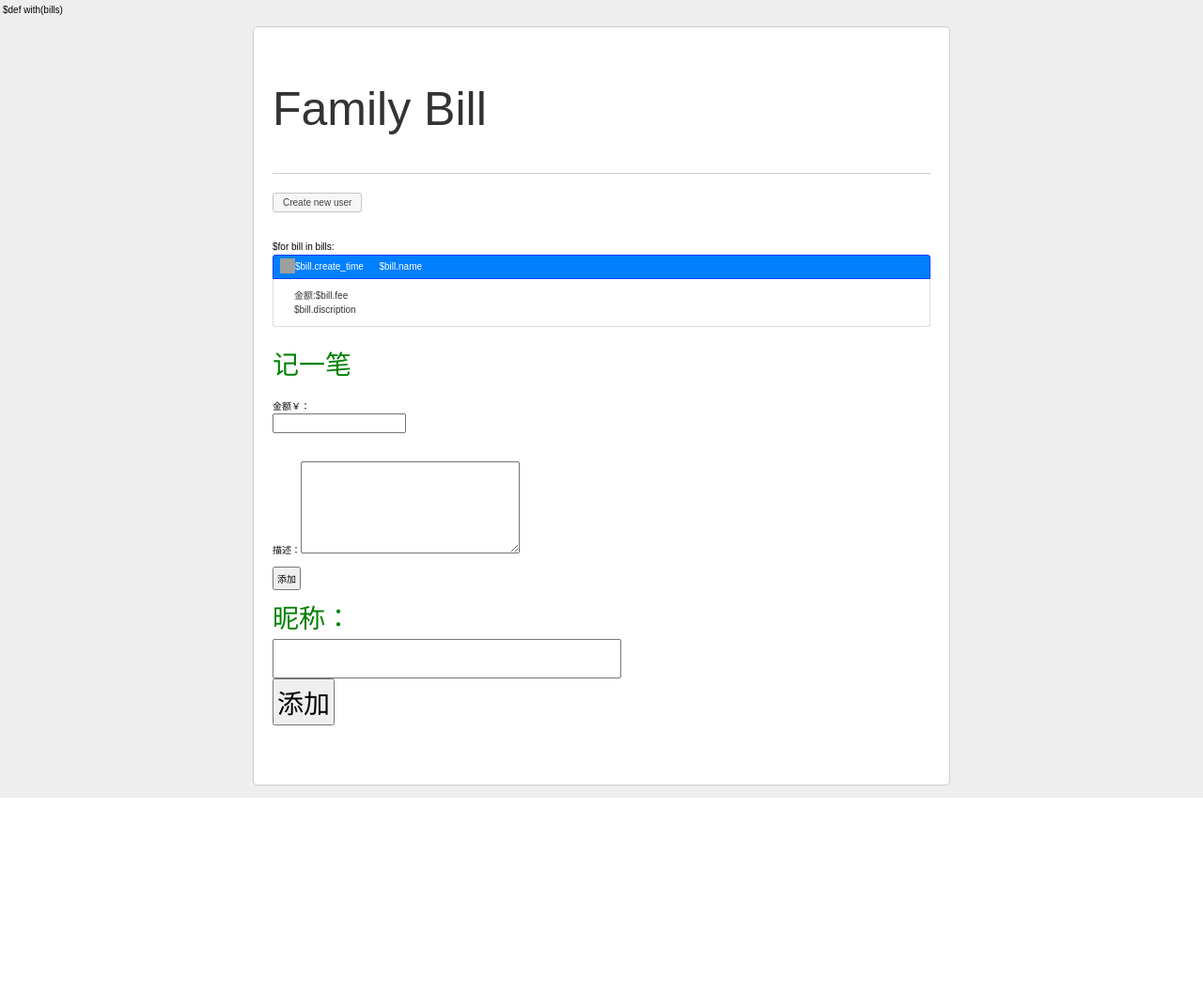
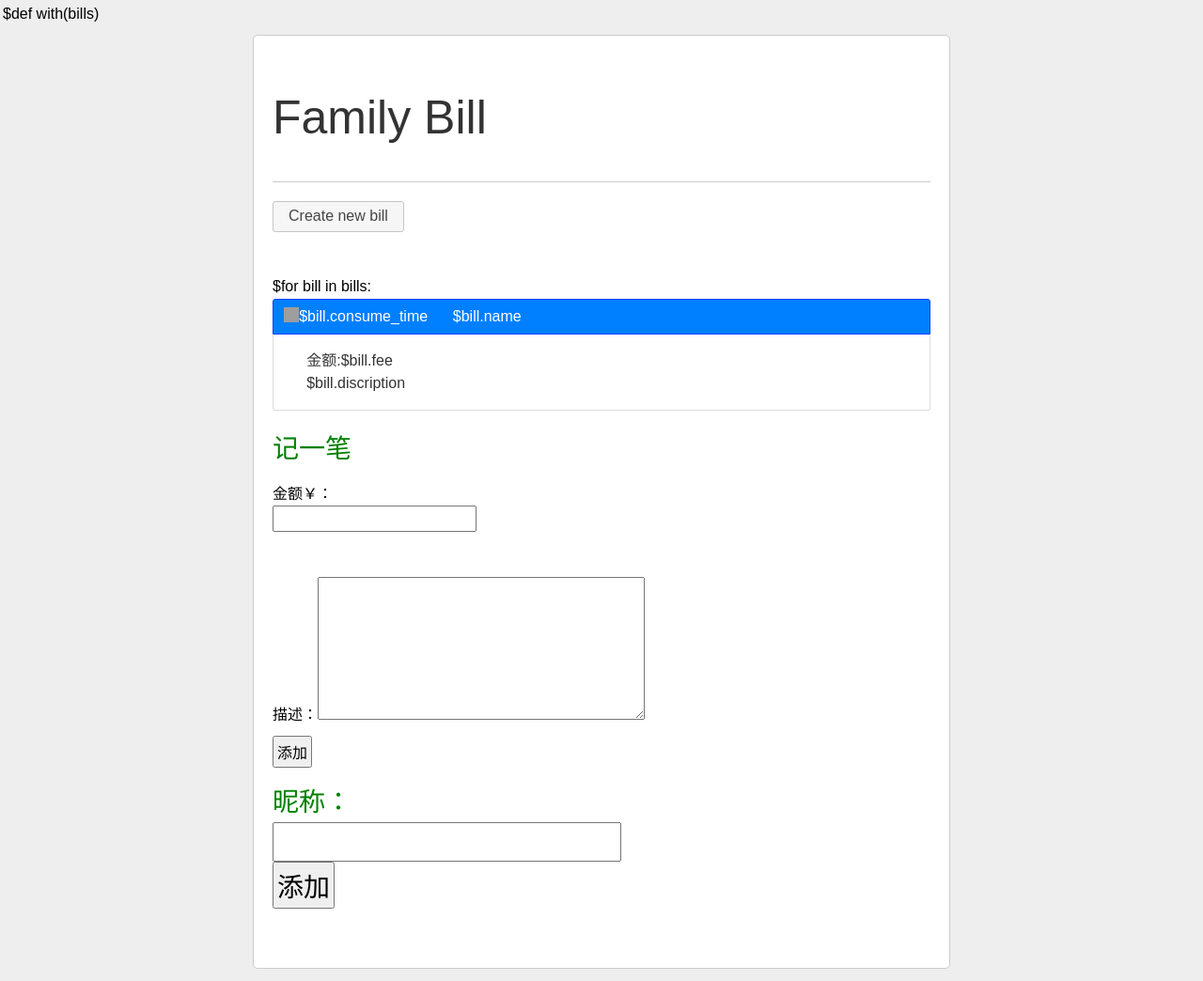
Before and after one commit to redfish88/FamilyBill, a Python web app: template templates/index.html in a window 1280 px wide. Shown: the whole page at 94% size. Before the commit the page ends 849 px from the top, so only its background shows below. Run offline with Jinja, Linux system fonts and the light colour scheme; the template is opened without the code that fills it, so the values that code supplies are empty; some libraries are stand-ins or nearby versions; grey boxes are pictures that could not be loaded.

Commit message:
修改主页样式、账单排序方式

```diff
--- a/main.py
+++ b/main.py
@@ -20,7 +20,7 @@ def get_by_id(id):
 class index:
 	"""index page to display all bills"""
 	def GET(self):
-		sql = 'select a.create_time,fee,discription,name from fee_record a left join member b on a.member_id=b.id order by a.id desc'
+		sql = 'select a.consume_time,fee,discription,name from fee_record a left join member b on a.member_id=b.id order by a.consume_time desc'
 		bills = db.query(sql)
 		print bills[0]
 		return render.index(bills)
@@ -28,7 +28,7 @@ class new:
 	"""add new bill """
 	def POST(self):
 		bill = web.input()
-		db.insert(tb,fee=bill.fee,discription=bill.discription,member_id=bill.member,create_time=bill.create_time)
+		db.insert(tb,fee=bill.fee,discription=bill.discription,member_id=bill.member,consume_time=bill.create_time,create_time=datetime.now())
 		return web.seeother('/')
 class newMember:
 	"""add new memeber"""
--- a/static/js/index.js
+++ b/static/js/index.js
@@ -21,8 +21,8 @@
     	});
         $( "#dialog-form" ).dialog({
             autoOpen: false,
-            height: 380,
-            width: 370,
+            height: 450,
+            width: 500,
             modal: true,
             buttons: {
                 "Create a bill": function() {
--- a/templates/index.html
+++ b/templates/index.html
@@ -11,10 +11,9 @@ $def with(bills)
     <link rel="stylesheet" href="http://code.jquery.com/ui/1.9.1/themes/base/jquery-ui.css" />
     <script src="http://code.jquery.com/jquery-1.8.2.js"></script>
     <script src="http://code.jquery.com/ui/1.9.1/jquery-ui.js"></script>
-    <script src="/static/js/jquery.bgiframe-2.1.2.js"></script>
     <script src="/static/js/index.js"></script>
     <style>
-        body { font-size: 62.5%; }
+        body { font-size: 100%; }
         label, input { display:block; }
         input.text { margin-bottom:12px; width:95%; padding: .4em; }
         fieldset { padding:0; border:0; margin-top:25px; }
@@ -33,24 +32,29 @@ $def with(bills)
         <h1><a href="/">Family Bill</a></h1>
     </div>
 
-        <button id="create-user">Create new user</button>
+        <button id="create-user">Create new bill</button>
         <br/><br/><br/>
-        <div id="dialog-form" title="Create new user">
-            <p class="validateTips">All form fields are required.</p>
+        <div id="dialog-form" title="Create new bill">
+            <p class="validateTips"></p>
 
             <form action="/new" method="post" id="post_new">
             <fieldset>
+                    <p>
+                        <span>
+                    金额: <input type="number" name="fee" id="name"  />
+                    </span>
+                    </p>
+                    <p>
+                    日期： <input type="text" id="create_time" name='create_time'/>
+                    </p>
+                    <p>
+                    购买人：
+                      <select name="member" id="member">
+                          </select>
+                    </p>
+                   <label for="password">描述：</label>
+                  <p><textarea rows=6 cols=35 name='discription'></textarea></p>
 
-                <label for="name">金额</label>
-                <input type="number" name="fee" id="name" class="text ui-widget-content ui-corner-all" />
-
-                <label for="email">购买人：</label>
-                <select name="member" id="member">
-                </select>
-                <label for="password">描述：</label>
-                <p><textarea rows=6 cols=35 name='discription'></textarea></p>
-                <label >日期：</label>
-                <p> <input type="text" id="create_time" name='create_time'/></p>
             </fieldset>
             </form>
         </div>
@@ -62,7 +66,7 @@ $def with(bills)
             <div class="box todos">
                 <div id="accordion">
                     $for bill in bills:
-                    <h3>$bill.create_time &nbsp;&nbsp;&nbsp;&nbsp;&nbsp;$bill.name</h3>
+                    <h3>$bill.consume_time &nbsp;&nbsp;&nbsp;&nbsp;&nbsp;$bill.name</h3>
                         <div>
                             <p>
                                 金额:$bill.fee
```
